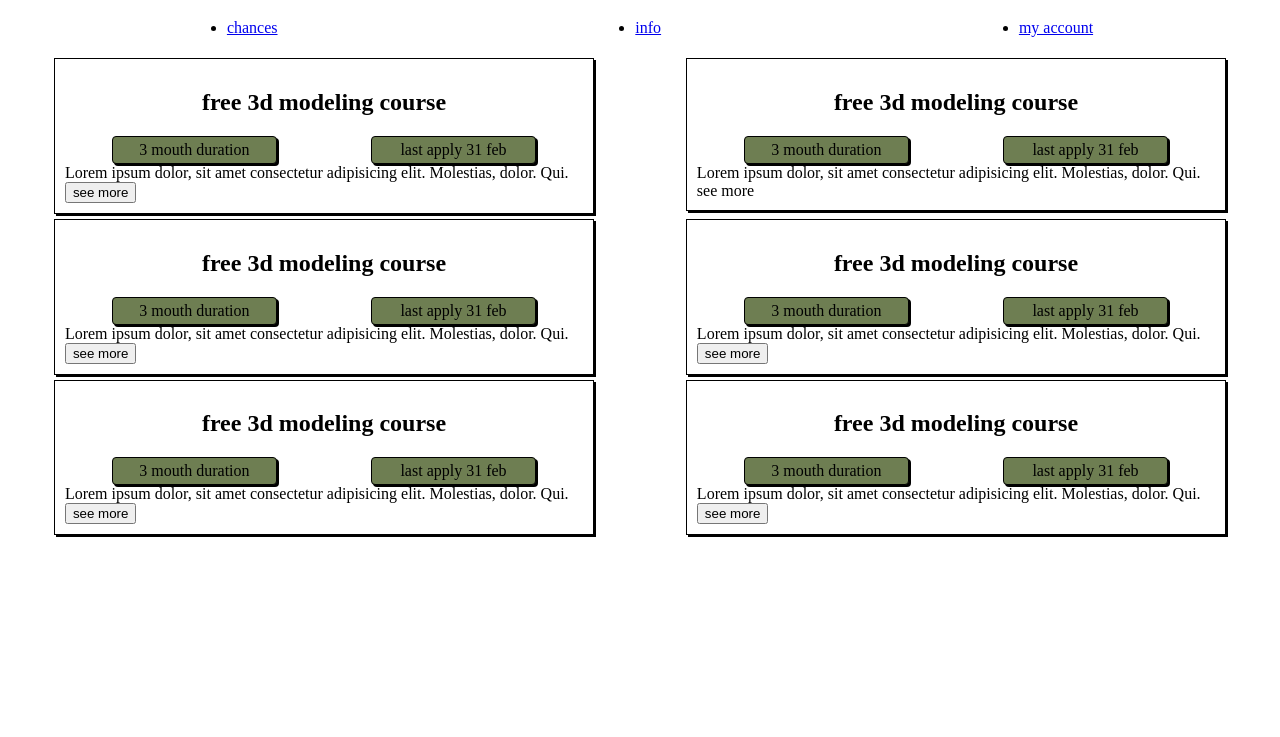
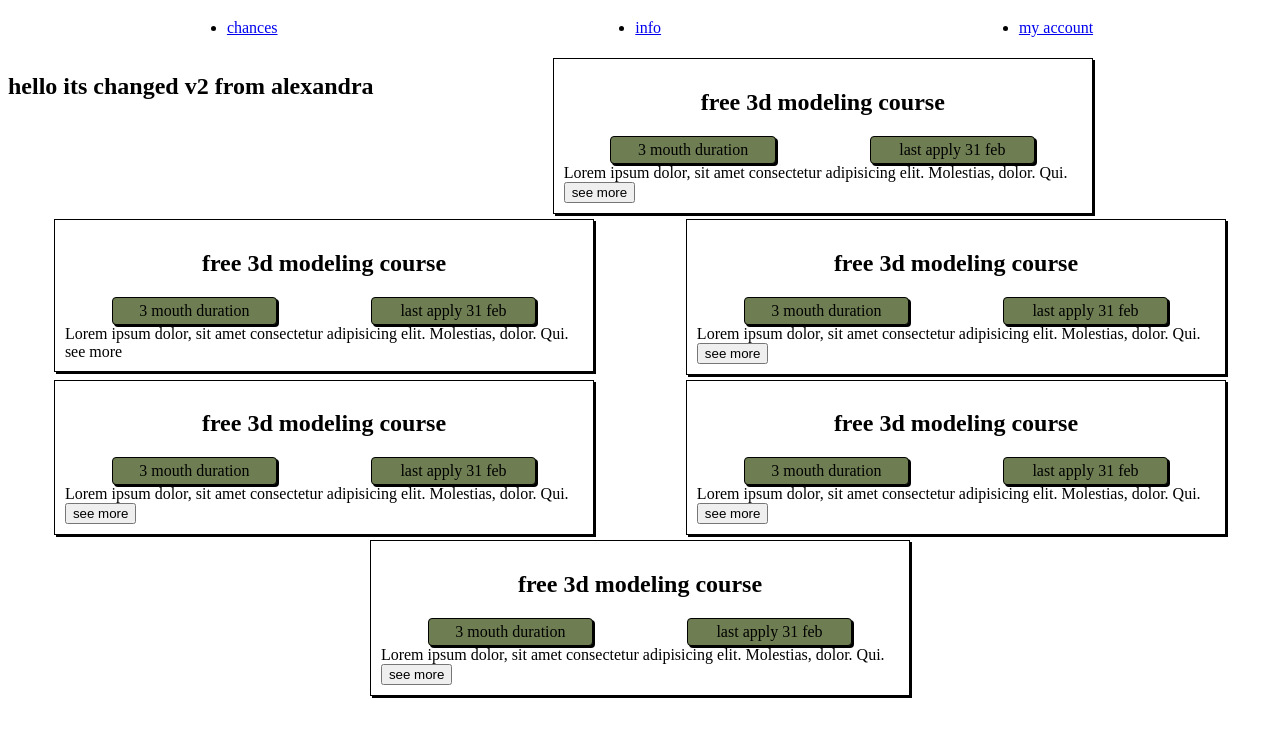
Before and after one commit to azizsigar/test, a plain HTML site: page index.html in a window 1280 px wide. Shown: the part 61-798 px from the top of the page. Drawn offline with Linux system fonts and the light colour scheme.

Commit message:
hello i add h2

```diff
--- a/index.html
+++ b/index.html
@@ -55,6 +55,7 @@
         </ul>
     </header>
     <section>
+            <h2>hello its changed v2 from alexandra</h2>
                 <div class="posts">
             <div class="postname">
                 <h1>free 3d modeling course</h1>
```
